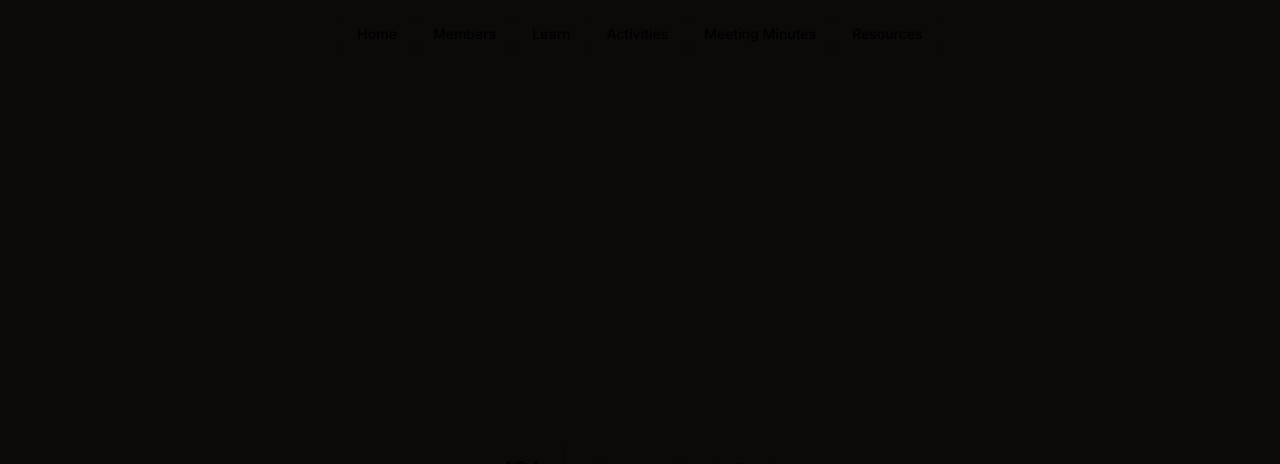
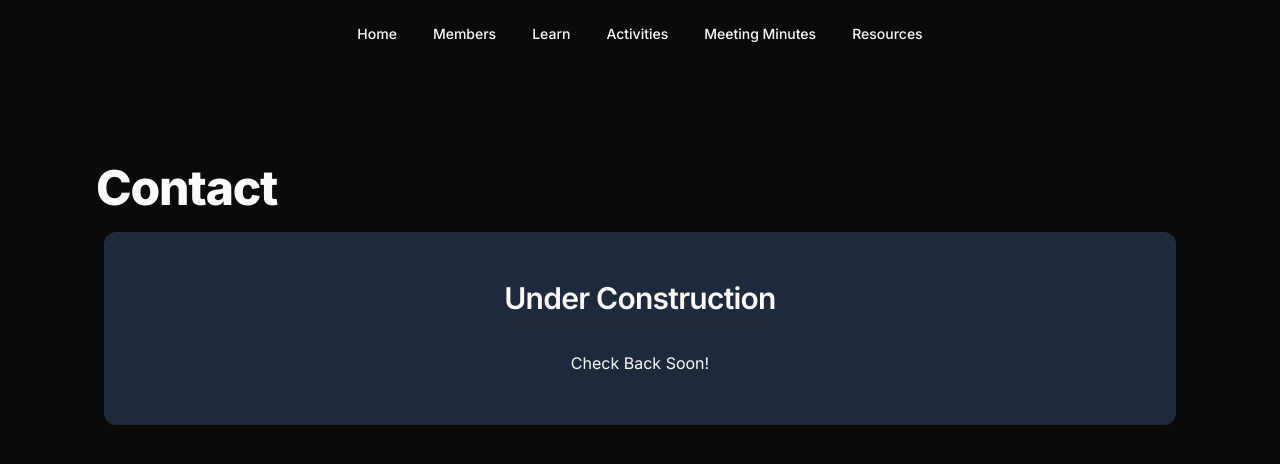
Before and after one commit to OvermountainBrewers/omb_website, a Next.js app in the folder site/: page /contact in a window 1280 px wide. Before the commit this address had no page. Shown: the top 464 px of the page. Built offline with nearby package versions, Linux system fonts and the light colour scheme.

Commit message:
feat: stub pages

```diff
--- /dev/null
+++ b/site/app/contact/page.tsx
@@ -0,0 +1,25 @@
+import { Metadata } from "next";
+import { H1, H2, P } from "@/components/typography";
+import { Card } from "@/components/card";
+
+export const metadata: Metadata = {
+  title: {
+    absolute: "Contact",
+  },
+  description: "Contact Overmountain Brewers",
+};
+export default async function Page() {
+  return (
+    <main className="flex flex-col p-4 lg:p-24">
+      <H1>Contact</H1>
+      <section id="contact">
+        {
+          <Card key={"contact-us"}>
+            <H2>{"Under Construction"}</H2>
+            <P>{"Check Back Soon!"}</P>
+          </Card>
+        }
+      </section>
+    </main>
+  );
+}
--- /dev/null
+++ b/site/app/gallery/page.tsx
@@ -0,0 +1,25 @@
+import { Metadata } from "next";
+import { H1, H2, P } from "@/components/typography";
+import { Card } from "@/components/card";
+
+export const metadata: Metadata = {
+  title: {
+    absolute: "About",
+  },
+  description: "About Overmountain Brewers",
+};
+export default async function Page() {
+  return (
+    <main className="flex flex-col p-4 lg:p-24">
+      <H1>Gallery</H1>
+      <section id="gallery">
+        {
+          <Card key={"gallery"}>
+            <H2>{"Under Construction"}</H2>
+            <P>{"Check Back Soon!"}</P>
+          </Card>
+        }
+      </section>
+    </main>
+  );
+}
--- /dev/null
+++ b/site/app/member-favorites/page.tsx
@@ -0,0 +1,28 @@
+import { Metadata } from "next";
+import { getPosts as getContent } from "@/lib/sanity/sanity.endpoints";
+import { H1, H2, P } from "@/components/typography";
+import { Card } from "@/components/card";
+
+export const metadata: Metadata = {
+  title: {
+    absolute: "About",
+  },
+  description: "About Overmountain Brewers",
+};
+export default async function Page() {
+  const content = await getContent();
+
+  return (
+    <main className="flex flex-col p-4 lg:p-24">
+      <H1>Member Favorites</H1>
+      <section id="member-favorites">
+        {
+          <Card key={"member-favorites"}>
+            <H2>{"Under Construction"}</H2>
+            <P>{"Check Back Soon!"}</P>
+          </Card>
+        }
+      </section>
+    </main>
+  );
+}
--- a/site/app/page.tsx
+++ b/site/app/page.tsx
@@ -40,6 +40,7 @@ export default function Page() {
 
   return (
     <main className="flex flex-col items-center justify-between p-4 lg:p-24 space-y-12 lg:space-y-24">
+      {/* TODO: Add banner for next meeting info */}
       <div className="relative flex h-[200px]">
         <Image
           className="relative"
```
